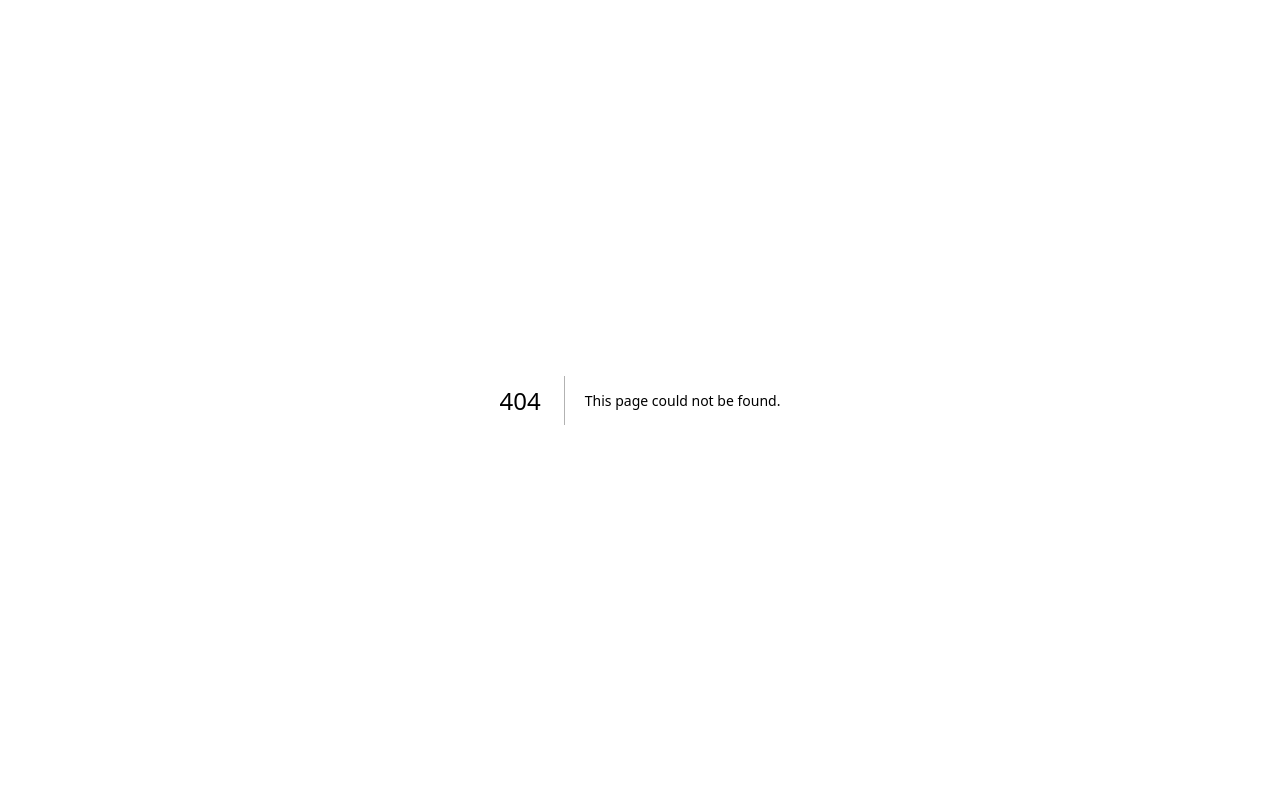
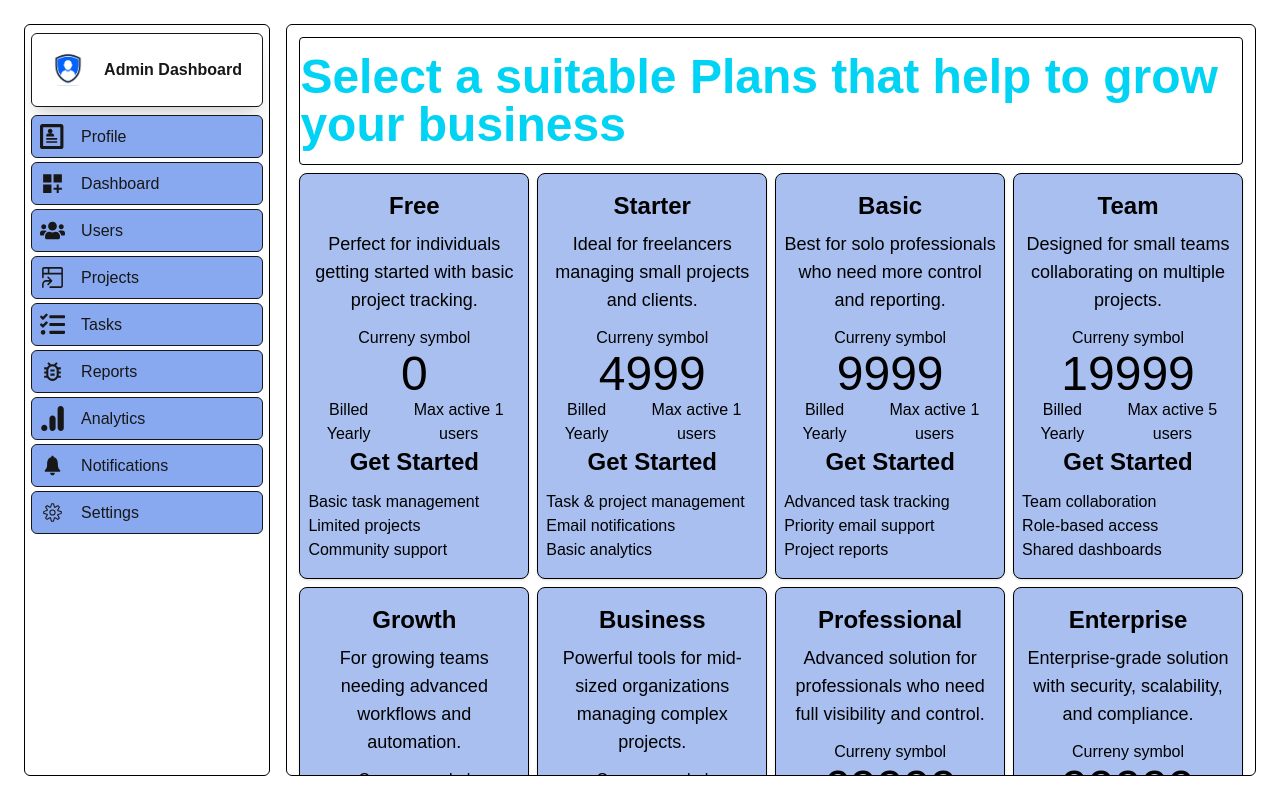
Before and after one commit to Ramch12/newNextSetUp, a Next.js app: page /dashboard/plans in a window 1280 px wide. Before the commit this address had no page. Built offline with nearby package versions, Linux system fonts and the light colour scheme; no server answers.

Commit message:
implment pricing and plans card

```diff
--- a/app/(auth)/login/LoginForm.jsx
+++ b/app/(auth)/login/LoginForm.jsx
@@ -4,6 +4,7 @@
 import { signIn } from "next-auth/react";
 import { useRouter, useSearchParams } from "next/navigation";
 import { useState } from "react";
+import SocialLoginBtn from "@/app/components/ui/socialLoginBtn";
 
 export default function LoginForm() {
   const router = useRouter();
@@ -11,9 +12,9 @@ export default function LoginForm() {
   const [error, setError] = useState("");
   const [loading, setLoading] = useState(false);
 
-  const handleGoogleSignUp = () => {
-    signIn("google", { callback: "/dashboard" });
-  };
+  // const handleGoogleSignUp = () => {
+  //   signIn("google", { callback: "/dashboard" });
+  // };
 
   async function handleSubmit(e) {
     e.preventDefault();
@@ -97,21 +98,22 @@ export default function LoginForm() {
         <button
           type="submit"
           disabled={loading}
-          className="w-full bg-blue-500 text-white py-2 rounded-lg hover:bg-blue-600 transition disabled:bg-gray-400"
+          className="w-full bg-blue-500 text-white py-2 rounded-lg hover:bg-blue-600 transition disabled:bg-gray-400 cursor-pointer"
         >
           {loading ? "Logging in..." : "Login"}
         </button>
       </form>
 
-      <div className="w-full mt-2 rounded-2xl">
+      {/* <div className="w-full mt-2 rounded-2xl">
         <button
           type=""
-          className="w-full h-full bg-[#b8fdf7] cursor-pointer  font-semibold p-2 rounded-2xl"
+          className="w-full cursor-pointer bg-blue-500 text-white py-2 rounded-lg hover:bg-blue-600 transition disabled:bg-gray-400"
           onClick={handleGoogleSignUp}
         >
           Continue with google
         </button>
-      </div>
+      </div> */}
+      <SocialLoginBtn />
 
       <p className="text-center mt-4 text-sm">
         Don't have an account?
--- a/app/(auth)/register/RegisterForm.jsx
+++ b/app/(auth)/register/RegisterForm.jsx
@@ -3,7 +3,8 @@
 
 import { useState } from "react";
 import { useRouter } from "next/navigation";
-import { signIn } from "next-auth/react";
+// import { signIn } from "next-auth/react";
+import SocialLoginBtn from "@/app/components/ui/socialLoginBtn";
 
 export default function RegisterForm() {
   const router = useRouter();
@@ -128,7 +129,7 @@ export default function RegisterForm() {
           {loading ? "Creating account..." : "Register"}
         </button>
       </form>
-
+      <SocialLoginBtn />
       <p className="text-center mt-4 text-sm">
         Already have an account?
         <a href="/login" className="text-blue-500 ml-1">
--- /dev/null
+++ b/app/(protected)/dashboard/plans/page.jsx
@@ -0,0 +1,45 @@
+"use client";
+import { plans } from "@/app/constants";
+import { useState } from "react";
+
+const Plans = () => {
+  const [changePlanDuration, setChangePlanDuration] = useState(false);
+  return (
+    <div className="p-3">
+      <div className="border border-solid border-black h-32 w-full rounded-sm flex justify-center items-center">
+        <h3 className="text-5xl font-bold">
+          Select a suitable Plans that help to grow your business
+        </h3>
+      </div>
+      <div className="grid grid-cols-4 gap-2 mt-2">
+        {plans.map((plan) => {
+          return (
+            <div className="border border-solid border-black rounded-lg shadow-sm px-2 py-4 text-center text-black bg-[#a8bfef]">
+              <p className="text-2xl font-bold">{plan.name}</p>
+              <p className="mt-2 text-lg">{plan.description}</p>
+              <div className=" mt-3">
+                <p>Curreny symbol</p>
+                <p className="text-5xl">
+                  {changePlanDuration ? plan.monthlyAmount : plan.yearlyAmount}
+                </p>{" "}
+                <div className="w-full flex justify-center gap-x-2">
+                  <span>
+                    Billed {changePlanDuration ? "Monthly" : "Yearly"}
+                  </span>
+                  <span>Max active {plan.maxUsers} users</span>
+                </div>
+              </div>
+              <button className="font-semibold text-2xl">Get Started</button>
+              <ul className="mt-3">
+                {plan.features.map((feature) => {
+                  return <li className="text-start">{feature}</li>;
+                })}
+              </ul>
+            </div>
+          );
+        })}
+      </div>
+    </div>
+  );
+};
+export default Plans;
--- a/app/(protected)/dashboard/profile/page.jsx
+++ b/app/(protected)/dashboard/profile/page.jsx
@@ -1,23 +1,52 @@
-// app/dashboard/page.js
-import { auth } from "@/app/auth";
+"use client";
 import { redirect } from "next/navigation";
 import LogoutButton from "@/app/components/LogoutButton";
 import Image from "next/image";
-// import { useSession } from "next-auth/react";
+import { ModalContext } from "../../../providers/ModalProvider";
+import { useContext, useState } from "react";
+import { useSession } from "next-auth/react";
+import ProfileModal from "@/app/components/ui/modal/profileModal";
+import { HiDotsVertical } from "react-icons/hi";
 
-export default async function Profile() {
+export default function Profile() {
   console.log("this is a dashboard Route");
-  const session = await auth();
+  const session = useSession();
+  const { openModal, closeModal } = useContext(ModalContext);
 
   if (!session) {
     redirect("/login");
   }
 
-  const { user } = session;
+  const { data } = session;
+
+  const handleMenuOpen = () => {
+    openModal(<ProfileModal closeModal={closeModal} />, {
+      customContent: {
+        top: "26px",
+        right: "26px",
+        left: "auto",
+        bottom: "auto",
+        width: "280px",
+        height: "auto",
+        padding: "0",
+        border: "none",
+        borderRadius: "0",
+      },
+    });
+  };
 
   return (
     <div className="p-8">
-      <div className="max-w-6xl">
+      <div className="max-full">
+        {/* div for profile menu */}
+        <div className="fixed top-10 right-10 cursor-pointer">
+          <button
+            onClick={handleMenuOpen}
+            className="rounded"
+          >
+            <HiDotsVertical />
+          </button>
+        </div>
         <h1 className="text-3xl font-bold mb-4">User Profile</h1>
 
         <div className="bg-white p-6 rounded-lg shadow-lg inset-shadow-sm">
@@ -25,22 +54,21 @@ export default async function Profile() {
           <div className="w-full flex justify-between">
             <div className="space-y-2">
               <p>
-                <strong>Name:</strong> {session.user.name}
+                <strong>Name:</strong> {data?.user?.name}
               </p>
               <p>
-                <strong>Email:</strong> {session.user.email}
+                <strong>Email:</strong> {data?.user?.email}
               </p>
               <p>
-                <strong>Role:</strong> {session.user.role}
+                <strong>Role:</strong> {data?.user?.role}
               </p>
               <p>
-                <strong>User ID:</strong> {session.user.id}
+                <strong>User ID:</strong> {data?.user?.id}
               </p>
             </div>
             <div className="mr-10 w-40 h-40 border rounded-sm">
-              {/* <img src={user.image} alt="" className="w-full h-full " /> */}
               <Image
-                src={user.image}
+                src={data?.user.image}
                 width={160}
                 height={100}
                 alt="Profile-Picture"
--- a/app/auth.js
+++ b/app/auth.js
@@ -56,7 +56,6 @@ export const { auth, handlers, signIn, signOut, unstable_update } = NextAuth({
   ],
   callbacks: {
     async jwt({ token, user }) {
-      console.log("token, user===>", { token, user });
       if (user) {
         token.backendToken = user.backendToken;
         token.role = user.role;
--- a/app/components/LogoutButton.js
+++ b/app/components/LogoutButton.js
@@ -7,7 +7,7 @@ export default function LogoutButton() {
   return (
     <button
       onClick={() => signOut({ callbackUrl: "/login" })}
-      className="bg-red-500 text-white px-6 py-2 rounded-lg hover:bg-red-600 transition"
+      className="bg-red-500 text-white px-6 py-2 rounded-lg hover:bg-red-600 transition cursor-pointer"
     >
       Logout
     </button>
--- /dev/null
+++ b/app/components/ui/modal/profileModal.jsx
@@ -0,0 +1,36 @@
+import LogoutButton from "../../LogoutButton";
+import Link from "next/link";
+const ProfileModal = ({ closeModal }) => {
+  return (
+    <div>
+      <div className="p-4 border-b flex justify-between">
+        <h3 className="font-semibold">Profile</h3>
+        <button onClick={() => closeModal(false)}>✕</button>
+      </div>
+      <ul className="p-4 space-y-3">
+        <li className="cursor-pointer rounded-sm p-1 hover:bg-[#2563EB]">
+          My Account
+        </li>
+        <li className="cursor-pointer rounded-sm p-1 hover:bg-[#2563EB]">
+          Settings
+        </li>
+        <li className="cursor-pointer rounded-sm p-1 hover:bg-[#2563EB]">
+          Notifications
+        </li>
+        <li className="cursor-pointer rounded-sm p-1 hover:bg-[#2563EB]">
+          <Link className="w-full" href={"/dashboard/plans"}>
+            Pricing and Plans
+          </Link>
+        </li>
+        <li className="cursor-pointer rounded-sm p-1 hover:bg-[#2563EB]">
+          Request a feature
+        </li>
+        <li className="cursor-pointer text-red-600">
+          <LogoutButton />
+        </li>
+      </ul>
+    </div>
+  );
+};
+
+export default ProfileModal;
--- /dev/null
+++ b/app/components/ui/socialLoginBtn.jsx
@@ -0,0 +1,20 @@
+"use client";
+import { signIn } from "next-auth/react";
+export default function SocialLoginBtn() {
+  const handleGoogleSignIn = () => {
+    signIn("google", {
+      callback: "/",
+    });
+  };
+  return (
+    <div className="w-full mt-2 rounded-2xl">
+      <button
+        type=""
+        className="w-full cursor-pointer bg-blue-500 text-white py-2 rounded-lg hover:bg-blue-600 transition disabled:bg-gray-400"
+        onClick={handleGoogleSignIn}
+      >
+        Continue with google
+      </button>
+    </div>
+  );
+}
--- /dev/null
+++ b/app/constants/index.js
@@ -0,0 +1,227 @@
+export const plans = [
+  {
+    id: "free",
+    name: "Free",
+    description: "Perfect for individuals getting started with basic project tracking.",
+    monthlyAmount: 0,
+    yearlyAmount: 0,
+    trialDays: 0,
+    maxUsers: 1,
+    maxProjects: 2,
+    support: "Community Support",
+    isPopular: false,
+    isActive: true,
+    features: [
+      "Basic task management",
+      "Limited projects",
+      "Community support",
+    ],
+  },
+
+  {
+    id: "starter",
+    name: "Starter",
+    description: "Ideal for freelancers managing small projects and clients.",
+    monthlyAmount: 499,
+    yearlyAmount: 4999,
+    trialDays: 7,
+    maxUsers: 1,
+    maxProjects: 5,
+    support: "Email Support",
+    isPopular: false,
+    isActive: true,
+    features: [
+      "Task & project management",
+      "Email notifications",
+      "Basic analytics",
+    ],
+  },
+
+  {
+    id: "basic",
+    name: "Basic",
+    description: "Best for solo professionals who need more control and reporting.",
+    monthlyAmount: 999,
+    yearlyAmount: 9999,
+    trialDays: 14,
+    maxUsers: 1,
+    maxProjects: 10,
+    support: "Email Support",
+    isPopular: false,
+    isActive: true,
+    features: [
+      "Advanced task tracking",
+      "Priority email support",
+      "Project reports",
+    ],
+  },
+
+  {
+    id: "team",
+    name: "Team",
+    description: "Designed for small teams collaborating on multiple projects.",
+    monthlyAmount: 1999,
+    yearlyAmount: 19999,
+    trialDays: 14,
+    maxUsers: 5,
+    maxProjects: 25,
+    support: "Priority Email Support",
+    isPopular: true,
+    isActive: true,
+    features: [
+      "Team collaboration",
+      "Role-based access",
+      "Shared dashboards",
+    ],
+  },
+
+  {
+    id: "growth",
+    name: "Growth",
+    description: "For growing teams needing advanced workflows and automation.",
+    monthlyAmount: 2999,
+    yearlyAmount: 29999,
+    trialDays: 14,
+    maxUsers: 10,
+    maxProjects: 50,
+    support: "Chat + Email Support",
+    isPopular: false,
+    isActive: true,
+    features: [
+      "Workflow automation",
+      "Advanced analytics",
+      "Custom task statuses",
+    ],
+  },
+
+  {
+    id: "business",
+    name: "Business",
+    description: "Powerful tools for mid-sized organizations managing complex projects.",
+    monthlyAmount: 4999,
+    yearlyAmount: 49999,
+    trialDays: 30,
+    maxUsers: 25,
+    maxProjects: 100,
+    support: "Priority Chat Support",
+    isPopular: false,
+    isActive: true,
+    features: [
+      "Advanced reporting",
+      "Audit logs",
+      "Team performance insights",
+    ],
+  },
+
+  {
+    id: "professional",
+    name: "Professional",
+    description: "Advanced solution for professionals who need full visibility and control.",
+    monthlyAmount: 6999,
+    yearlyAmount: 69999,
+    trialDays: 30,
+    maxUsers: 50,
+    maxProjects: 200,
+    support: "Dedicated Email Support",
+    isPopular: false,
+    isActive: true,
+    features: [
+      "Custom workflows",
+      "API access",
+      "Advanced integrations",
+    ],
+  },
+
+  {
+    id: "enterprise",
+    name: "Enterprise",
+    description: "Enterprise-grade solution with security, scalability, and compliance.",
+    monthlyAmount: 9999,
+    yearlyAmount: 99999,
+    trialDays: 30,
+    maxUsers: 100,
+    maxProjects: "Unlimited",
+    support: "Dedicated Account Manager",
+    isPopular: false,
+    isActive: true,
+    features: [
+      "SSO & advanced security",
+      "Unlimited projects",
+      "Custom integrations",
+    ],
+  },
+
+  {
+    id: "enterprise_plus",
+    name: "Enterprise Plus",
+    description: "Built for large enterprises requiring maximum performance and customization.",
+    monthlyAmount: 14999,
+    yearlyAmount: 149999,
+    trialDays: 30,
+    maxUsers: "Unlimited",
+    maxProjects: "Unlimited",
+    support: "24/7 Dedicated Support",
+    isPopular: false,
+    isActive: true,
+    features: [
+      "24/7 premium support",
+      "Custom SLA",
+      "White-labeling",
+    ],
+  },
+
+  {
+    id: "custom",
+    name: "Custom",
+    description: "Tailored pricing and features based on your business needs.",
+    monthlyAmount: null,
+    yearlyAmount: null,
+    trialDays: 0,
+    maxUsers: "Custom",
+    maxProjects: "Custom",
+    support: "Dedicated Technical Team",
+    isPopular: false,
+    isActive: true,
+    features: [
+      "Custom features",
+      "Dedicated infrastructure",
+      "Personalized onboarding",
+    ],
+  },
+  {
+    id: "custom",
+    name: "Custom",
+    description: "Tailored pricing and features based on your business needs.",
+    monthlyAmount: null,
+    yearlyAmount: null,
+    trialDays: 0,
+    maxUsers: "Custom",
+    maxProjects: "Custom",
+    support: "Dedicated Technical Team",
+    isPopular: false,
+    isActive: true,
+    features: [
+      "Custom features",
+      "Dedicated infrastructure",
+      "Personalized onboarding",
+    ],
+  },
+  {
+    id: "custom",
+    name: "Custom",
+    description: "Tailored pricing and features based on your business needs.",
+    monthlyAmount: null,
+    yearlyAmount: null,
+    trialDays: 0,
+    maxUsers: "Custom",
+    maxProjects: "Custom",
+    support: "Dedicated Technical Team",
+    isPopular: false,
+    isActive: true,
+    features: [
+      "Custom features",
+      "Dedicated infrastructure",
+      "Personalized onboarding",
+    ],
+  }
+];
--- a/app/providers/ModalProvider.jsx
+++ b/app/providers/ModalProvider.jsx
@@ -16,6 +16,7 @@ const ModalProvider = ({ children }) => {
       margin: "auto",
       borderRadius: "10px",
       padding: "20px",
+      ...modalState.props.customContent,
     },
   };
 
```
